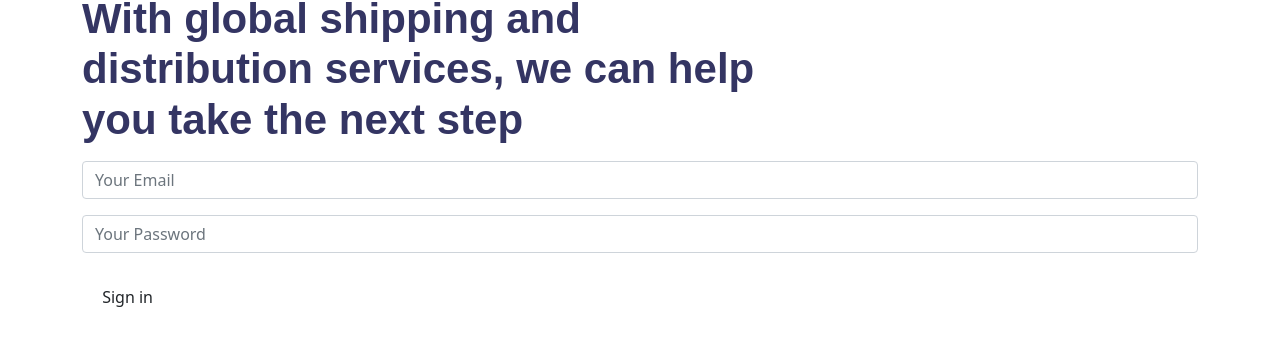
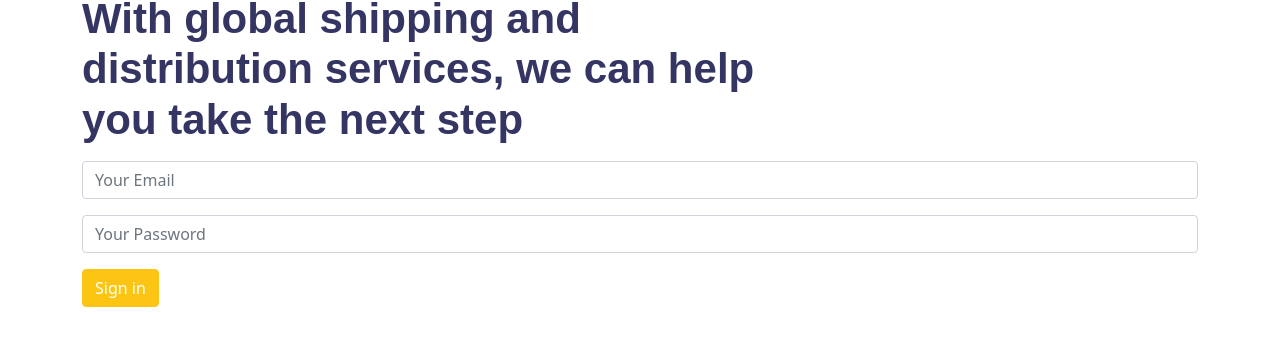
Before and after one commit to jevonwill/mern, a website: page index.html in a window 1280 px wide. Shown: the part 388-734 px from the top of the page. Drawn offline with Linux system fonts and the light colour scheme.

Commit message:
still isnt working

```diff
--- a/index.html
+++ b/index.html
@@ -63,7 +63,7 @@
                   <div class="mb-3">
                     <input type="password" class="form-control" id="exampleInputPassword1" placeholder="Your Password">
                   </div>
-                  <button type="submit" class="btn btn-warning--signin">Sign in</button>
+                  <button type="submit" class="btn btn-warning">Sign in</button>
                 </form>
               </div>
             </div>
```
